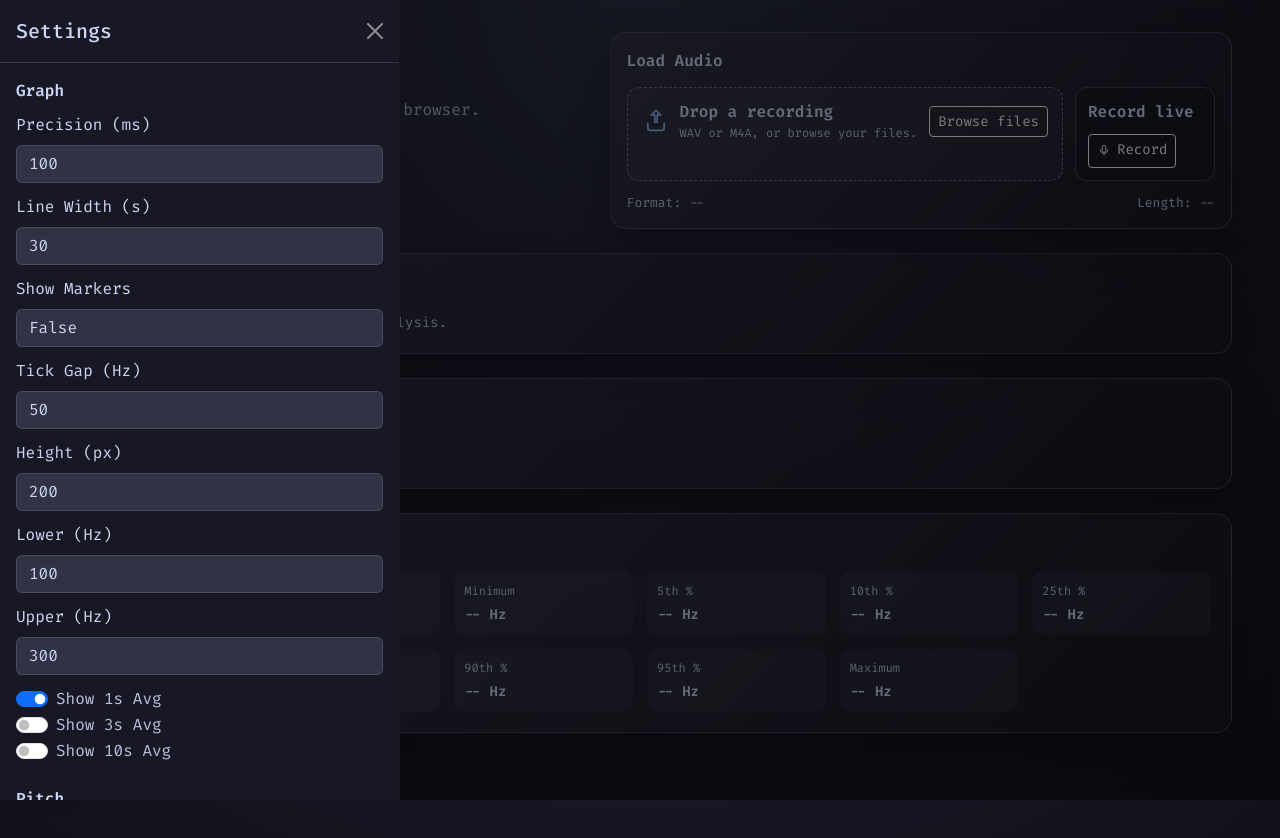
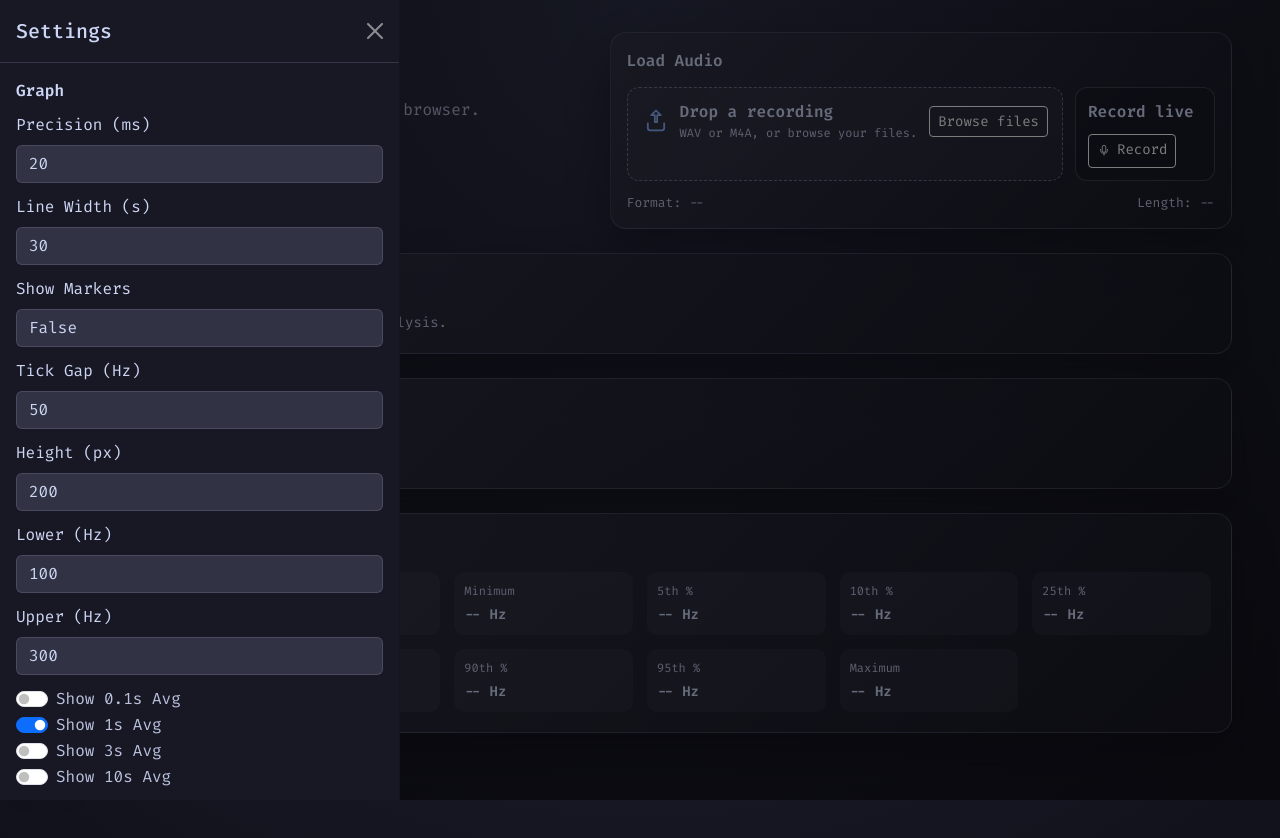
Before and after one commit to soerenberg/VoiceOwl, a React (Create React App) app in the folder voice-owl/: page / in a window 1280 px wide. Both pictures are taken after a click on the button 46 px from the left and 754 px from the top of the page. Shown: the top 838 px of the page. Built offline with nearby package versions, Linux system fonts and the light colour scheme.

Commit message:
0.1s moving average, adjust precision options.

```diff
--- a/voice-owl/src/App.css
+++ b/voice-owl/src/App.css
@@ -256,9 +256,13 @@
 }
 
 .pitch-graph__path {
-  stroke: var(--mocha-blue);
+  stroke: var(--mocha-peach);
   stroke-width: 2;
   fill: none;
+}
+
+.pitch-graph__path--avg01 {
+  stroke: rgba(137, 180, 250, 0.8);
 }
 
 .pitch-graph__path--avg1 {
--- a/voice-owl/src/App.js
+++ b/voice-owl/src/App.js
@@ -12,13 +12,14 @@ import { computePitchStats } from './utils/stats';
 
 function App() {
   const [settings, setSettings] = useState({
-    precisionMs: 100,
+    precisionMs: 20,
     graphLineWidth: 30,
     graphMarkers: false,
     graphTickGap: 50,
     graphLineHeight: 200,
     graphLower: 100,
     graphUpper: 300,
+    showAvg01: false,
     showAvg1: true,
     showAvg3: false,
     showAvg10: false,
@@ -241,6 +242,7 @@ function App() {
                 showAvg1={adjustedSettings.showAvg1}
                 showAvg3={adjustedSettings.showAvg3}
                 showAvg10={adjustedSettings.showAvg10}
+                showAvg01={adjustedSettings.showAvg01}
                 pitchLowerBound={adjustedSettings.pitchLowerBound}
                 pitchUpperBound={adjustedSettings.pitchUpperBound}
                 cursorTime={cursorTime}
--- a/voice-owl/src/components/PitchGraph.js
+++ b/voice-owl/src/components/PitchGraph.js
@@ -49,6 +49,7 @@ const PitchGraph = ({
   showAvg1,
   showAvg3,
   showAvg10,
+  showAvg01,
   pitchLowerBound,
   pitchUpperBound,
   cursorTime,
@@ -59,10 +60,11 @@ const PitchGraph = ({
   const lineCount = Math.max(1, Math.ceil(duration / lineWidth));
 
   const averages = useMemo(() => ({
+    avg01: showAvg01 ? computeMovingAverage(series, 0.1, stepSeconds) : null,
     avg1: showAvg1 ? computeMovingAverage(series, 1, stepSeconds) : null,
     avg3: showAvg3 ? computeMovingAverage(series, 3, stepSeconds) : null,
     avg10: showAvg10 ? computeMovingAverage(series, 10, stepSeconds) : null,
-  }), [series, showAvg1, showAvg3, showAvg10, stepSeconds]);
+  }), [series, showAvg01, showAvg1, showAvg3, showAvg10, stepSeconds]);
 
   const ticks = useMemo(() => {
     const result = [];
@@ -124,6 +126,7 @@ const PitchGraph = ({
         };
 
         const mainSeries = buildSeriesPoints(lineSeries);
+        const avg01Series = averages.avg01 ? buildSeriesPoints(averages.avg01) : null;
         const avg1Series = averages.avg1 ? buildSeriesPoints(averages.avg1) : null;
         const avg3Series = averages.avg3 ? buildSeriesPoints(averages.avg3) : null;
         const avg10Series = averages.avg10 ? buildSeriesPoints(averages.avg10) : null;
@@ -185,6 +188,9 @@ const PitchGraph = ({
               {mainSeries.paths.map((path, idx) => (
                 <path key={`path-${lineIndex}-${idx}`} d={path} className="pitch-graph__path" />
               ))}
+              {avg01Series?.paths.map((path, idx) => (
+                <path key={`avg01-${lineIndex}-${idx}`} d={path} className="pitch-graph__path pitch-graph__path--avg01" />
+              ))}
               {avg1Series?.paths.map((path, idx) => (
                 <path key={`avg1-${lineIndex}-${idx}`} d={path} className="pitch-graph__path pitch-graph__path--avg1" />
               ))}
--- a/voice-owl/src/components/SideMenu.js
+++ b/voice-owl/src/components/SideMenu.js
@@ -23,7 +23,7 @@ const SideMenu = ({
               value={settings.precisionMs}
               onChange={(event) => update('precisionMs', Number(event.target.value))}
             >
-              {[50, 100, 200, 300, 500].map((value) => (
+              {[20, 25, 50, 100, 200, 300, 500, 750, 1000].map((value) => (
                 <option key={value} value={value}>
                   {value}
                 </option>
@@ -102,6 +102,12 @@ const SideMenu = ({
           <Form.Group className="side-menu__field">
             <Form.Check
               type="switch"
+              label="Show 0.1s Avg"
+              checked={settings.showAvg01}
+              onChange={(event) => update('showAvg01', event.target.checked)}
+            />
+            <Form.Check
+              type="switch"
               label="Show 1s Avg"
               checked={settings.showAvg1}
               onChange={(event) => update('showAvg1', event.target.checked)}
```
